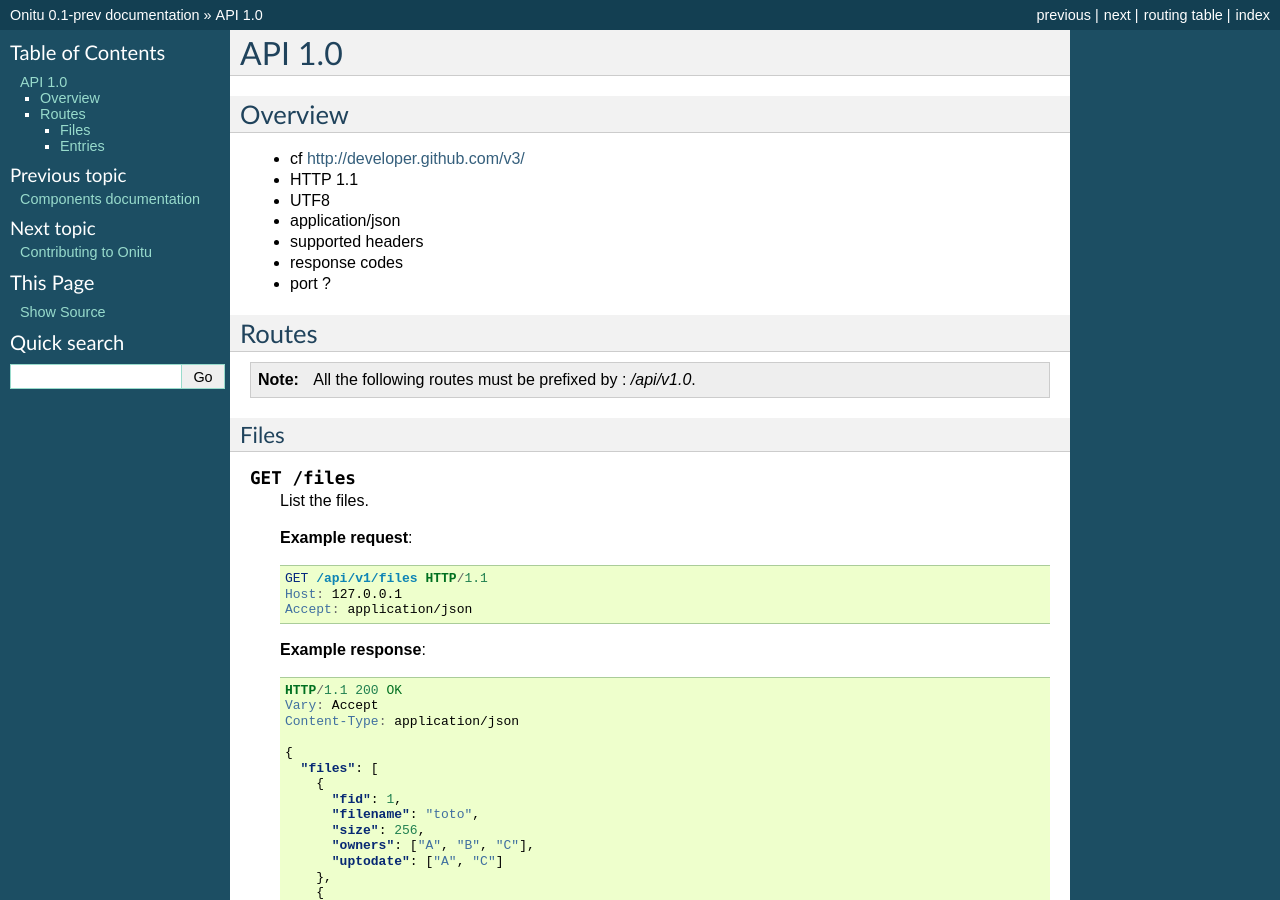
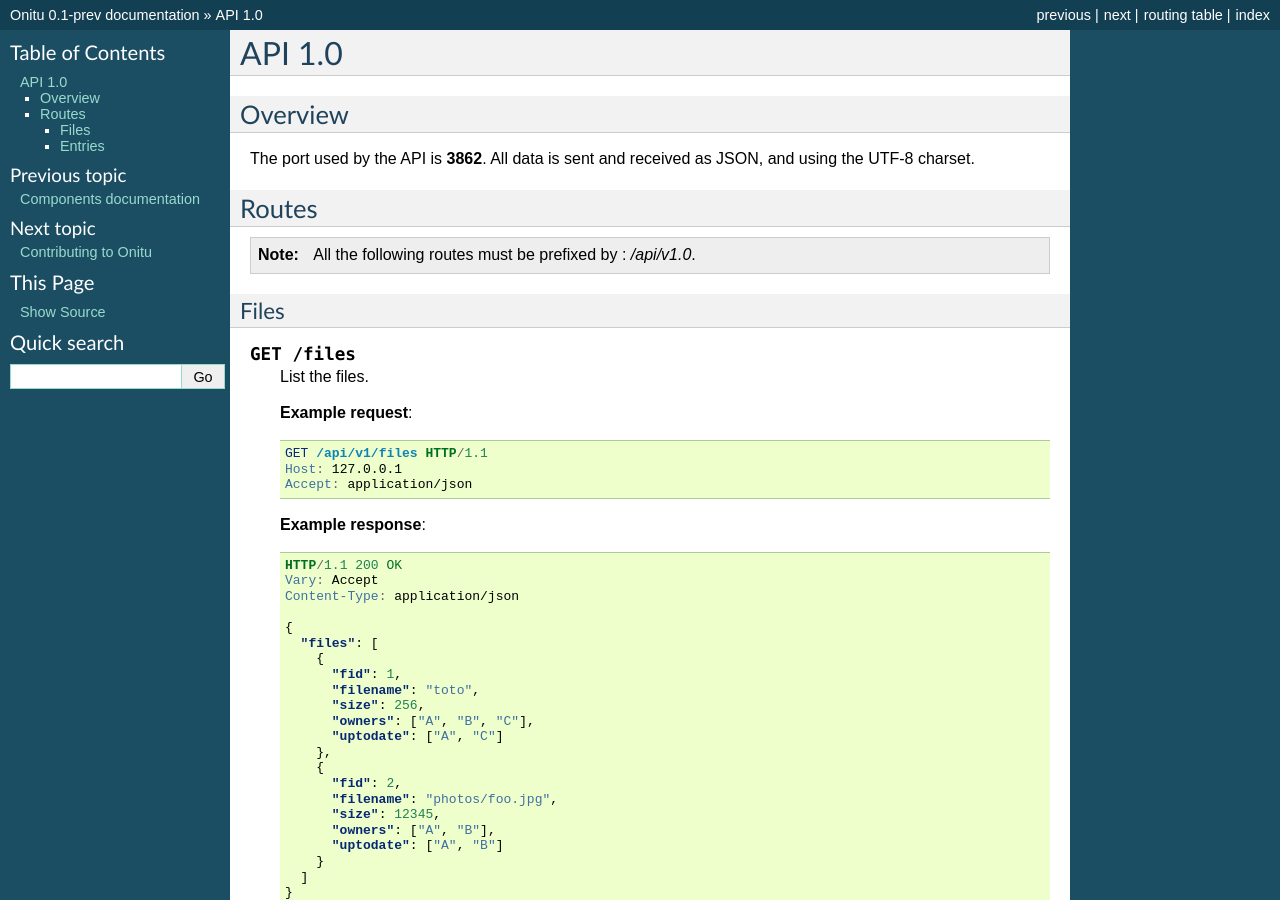
Before and after one commit to onitu/onitu, a Sphinx documentation site: the page built from docs/api.rst, in a window 1280 px wide and 900 px high. Built offline with Sphinx 7.4.7, drawn with Linux system fonts in a browser that asks for light colours; some of the changed text lies outside the part shown.

```diff
--- a/docs/api.rst
+++ b/docs/api.rst
@@ -5,13 +5,7 @@ API 1.0
 Overview
 ========
 
-- cf http://developer.github.com/v3/
-- HTTP 1.1
-- UTF8
-- application/json
-- supported headers
-- response codes
-- port ?
+The port used by the API is **3862**. All data is sent and received as JSON, and using the UTF-8 charset.
 
 Routes
 ======
```
Also changed, not shown: other parts of docs/api.rst (+0 -13 lines).
